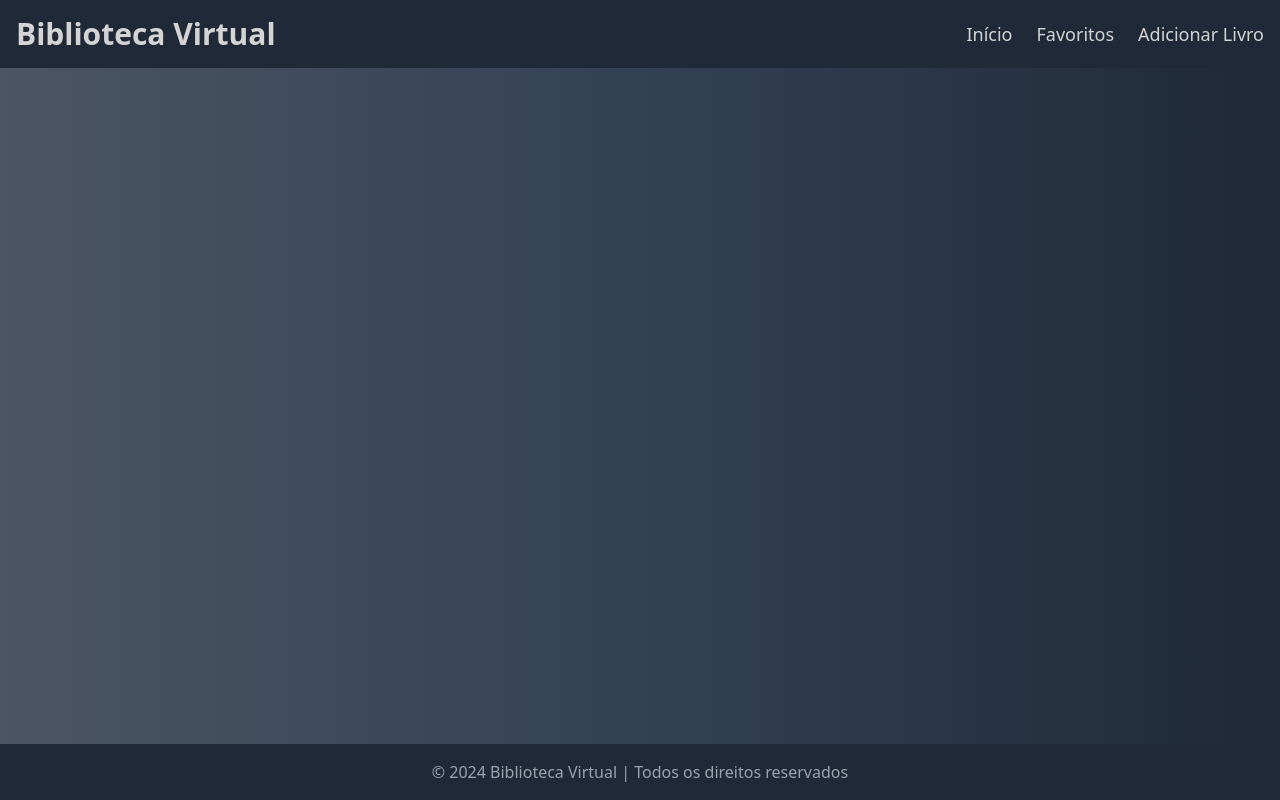
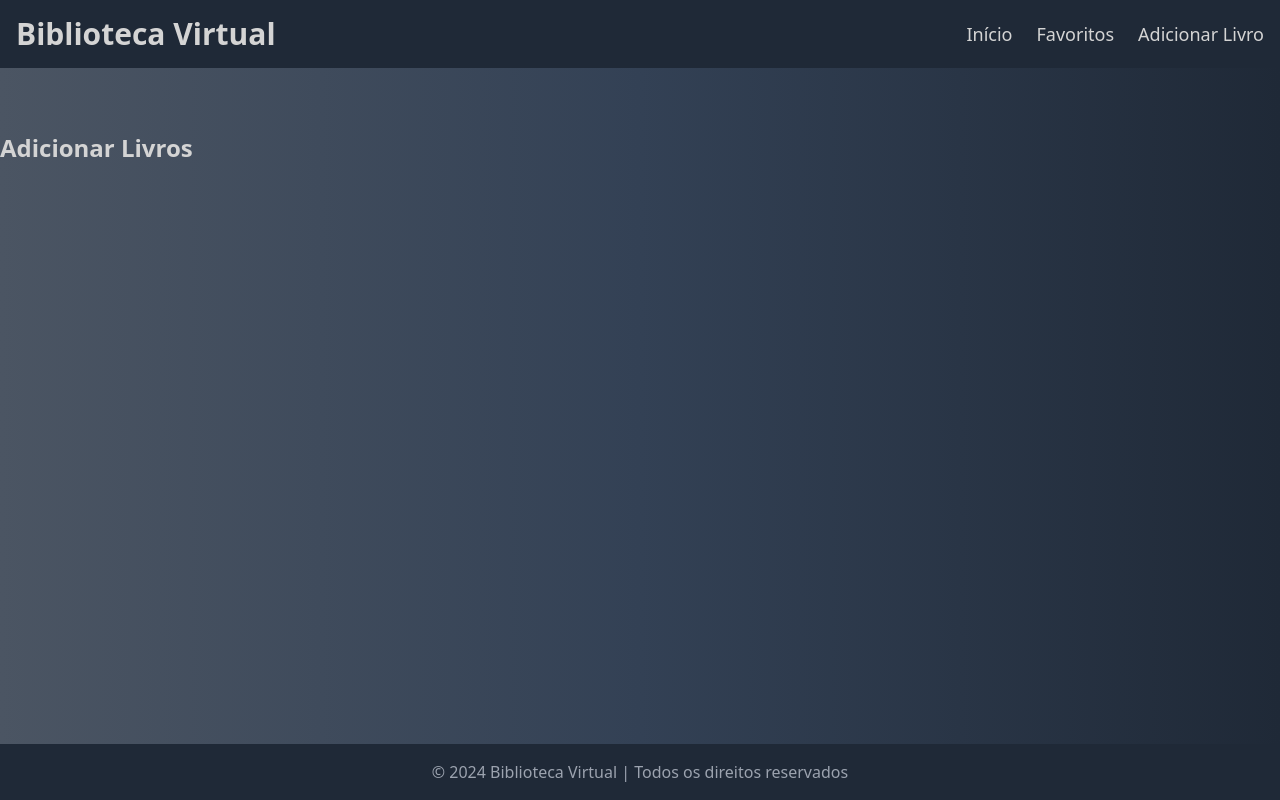
Before and after one commit to Edilson591/Biblioteca_virtual, a React (Vite) app: page /newBook in a window 1280 px wide. Built offline with nearby package versions, Linux system fonts and the light colour scheme.

Commit message:
alteração no layout

```diff
--- a/src/components/Book/Book.tsx
+++ b/src/components/Book/Book.tsx
@@ -53,6 +53,7 @@ export function ComponentBook({ book }: BookProps) {
               </h3>
               <p className="text-gray-400">Autor: {item.autor}</p>
               <p className="text-gray-400">Categoria: {item.categoria}</p>
+              <p className="text-gray-400">Status: {item.disponibilidade === true ? "Disponivel" : "Indisponivel"}</p>
               <p className="text-gray-300 mt-2 hover:overflow-auto hover:whitespace-normal hover:line-clamp-none line-clamp-4 text-ellipsis w-full h-24 scrollbar-thin scrollbar-webkit">
                 {item.descricao}
               </p>
--- /dev/null
+++ b/src/components/FormAddBook/FormAddBook.tsx
@@ -0,0 +1,13 @@
+import { Input } from "../Input/Input"
+
+
+function FormAddBook() {
+        return(
+            <form>
+                <label htmlFor=""></label>
+                <Input type="text" onChange={FormAddBook} value="" placeholder="" id=""/>
+            </form>
+        )
+}
+
+export default FormAddBook
--- a/src/components/Header/Header.tsx
+++ b/src/components/Header/Header.tsx
@@ -4,7 +4,7 @@ import { HeaderProps } from "./interfaceHeader";
 export default function Header({onToggleFavorites}: HeaderProps) {
   return (
     <header className="bg-gray-800 p-4">
-      <nav className="max-w-7xl mx-auto flex flex-col gap-4 sm:flex-row sm:gap-0 justify-between items-center">
+      <nav className="flex flex-col gap-4 sm:flex-row sm:gap-0 justify-between items-center mx-auto container ">
         <h1 className="text-3xl font-bold text-neutral-300">
           Biblioteca Virtual
         </h1>
--- a/src/components/Input/Input.tsx
+++ b/src/components/Input/Input.tsx
@@ -1,6 +1,6 @@
 import { InputPros } from "./interfaceInput";
 
-export function Input({ onChange, placeholder, type, value }: InputPros) {
+export function Input({ onChange, placeholder, type, value,id }: InputPros) {
   return (
     <input
       value={value}
@@ -8,6 +8,7 @@ export function Input({ onChange, placeholder, type, value }: InputPros) {
       type={type}
       className="p-2 bg-gray-800 border border-gray-600 rounded-md w-full text-neutral-300"
       placeholder={placeholder}
+      id={id}
     />
   );
 }
--- a/src/components/Input/interfaceInput.ts
+++ b/src/components/Input/interfaceInput.ts
@@ -3,4 +3,5 @@ export interface InputPros {
   onChange: (value: React.ChangeEvent<HTMLInputElement>) => void;
   type: string;
   placeholder: string;
+  id?: string;
 }
--- a/src/components/SelectComponent/SelectComponent.tsx
+++ b/src/components/SelectComponent/SelectComponent.tsx
@@ -5,7 +5,6 @@ export function SelectComponent({ onChange, value }: SelectProps) {
     { value: "", label: "Selecionar Categoria" },
     { value: "autoajuda", label: "autoajuda" },
     { value: "universitario", label: "universitario" },
-    { value: "aventura", label: "Aventura" },
   ];
 
   return (
--- a/src/pages/Favorites/Favorites.tsx
+++ b/src/pages/Favorites/Favorites.tsx
@@ -40,7 +40,7 @@ export function Favorites({ showFavorites }: FavoriteProps) {
   return (
     <>
       {showFavorites && (
-        <div className="max-w-7xl mx-auto px-4 my-8">
+        <div className="max-w-7xl mx-auto md:px-0 px-4 my-8">
           {showFavorites && (
             <>
               <FormBooks pesquisa={handleFiltrosFavoritos} />
--- a/src/pages/Home/Home.tsx
+++ b/src/pages/Home/Home.tsx
@@ -17,7 +17,7 @@ export function Home({ showFavorites }: HomeProps) {
   }, [booksFavoritosRedux]);
   return (
     <>
-        <div className="max-w-7xl mx-auto px-4 ">
+        <div className="max-w-7xl mx-auto md:px-0 px-4">
           {!showFavorites && (
             <FilterBooks />
           )}
--- a/src/pages/newBook/newBook.tsx
+++ b/src/pages/newBook/newBook.tsx
@@ -3,8 +3,8 @@ import { HomeProps } from "../Home/Home";
 
 function NewBook({ showFavorites }: HomeProps) {
   return (
-    <div className="max-w-7xl mx-auto px-4 ">
-      {showFavorites && (
+    <div className="max-w-7xl mx-auto md:px-0 px-4">
+      {!showFavorites && (
       <section className="my-8">
         <Title children={"Adicionar Livros"} />
       </section>
```
